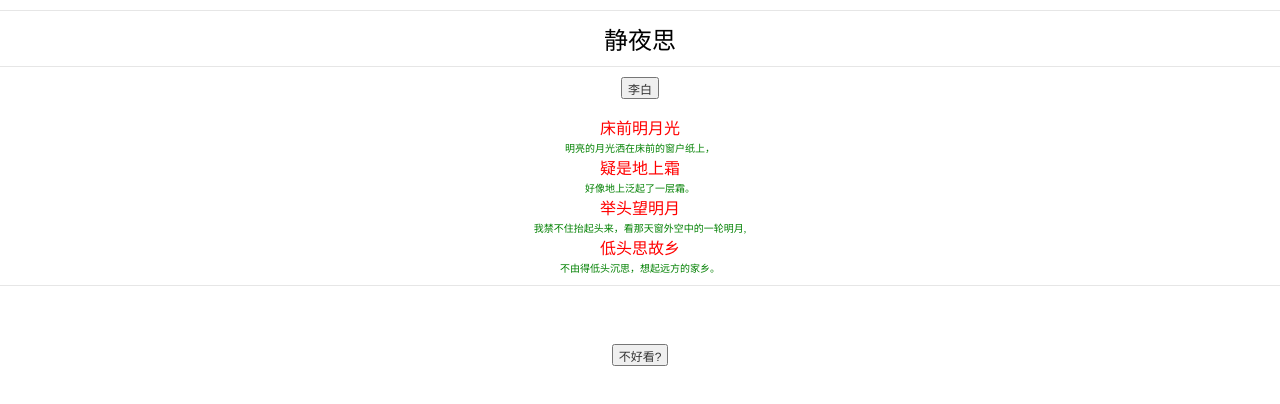
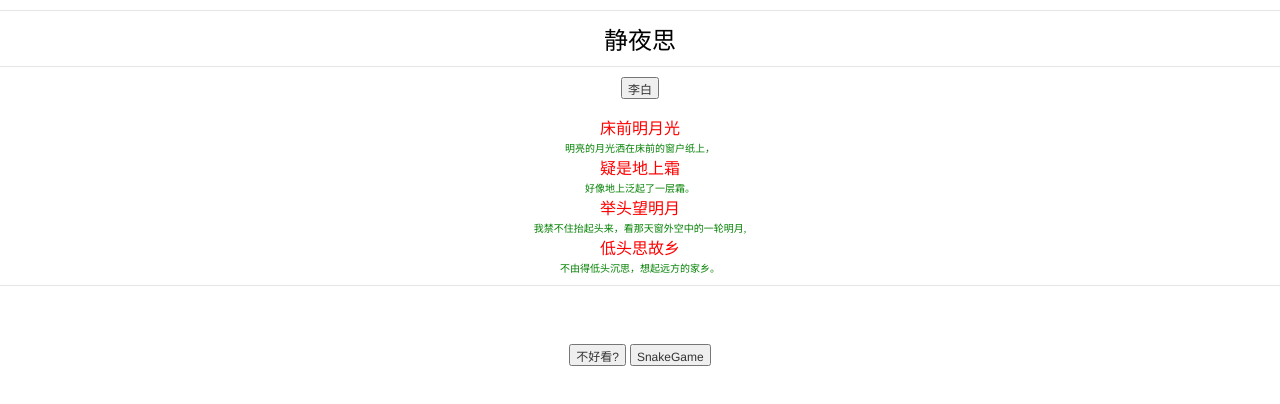
Before and after one commit to ShuWuKid/ShuWuKid.github.io, a plain HTML site: page index.html in a window 1280 px wide. Drawn offline with Linux system fonts and the light colour scheme.

Commit message:
Update index.html

```diff
--- a/index.html
+++ b/index.html
@@ -42,6 +42,9 @@
 		<button type="button" class="layui-btn-xs">
 			<a href="https://so.gushiwen.org/authorv_b90660e3e492.aspx" target="_blank"  >不好看?</a>
 		</button>
+		<button type="button" class="layui-btn-xs">
+			<a href="./snaekgame/index.html" target="_blank"  >SnakeGame</a>
+		</button>
 
 	</div>
 
```
